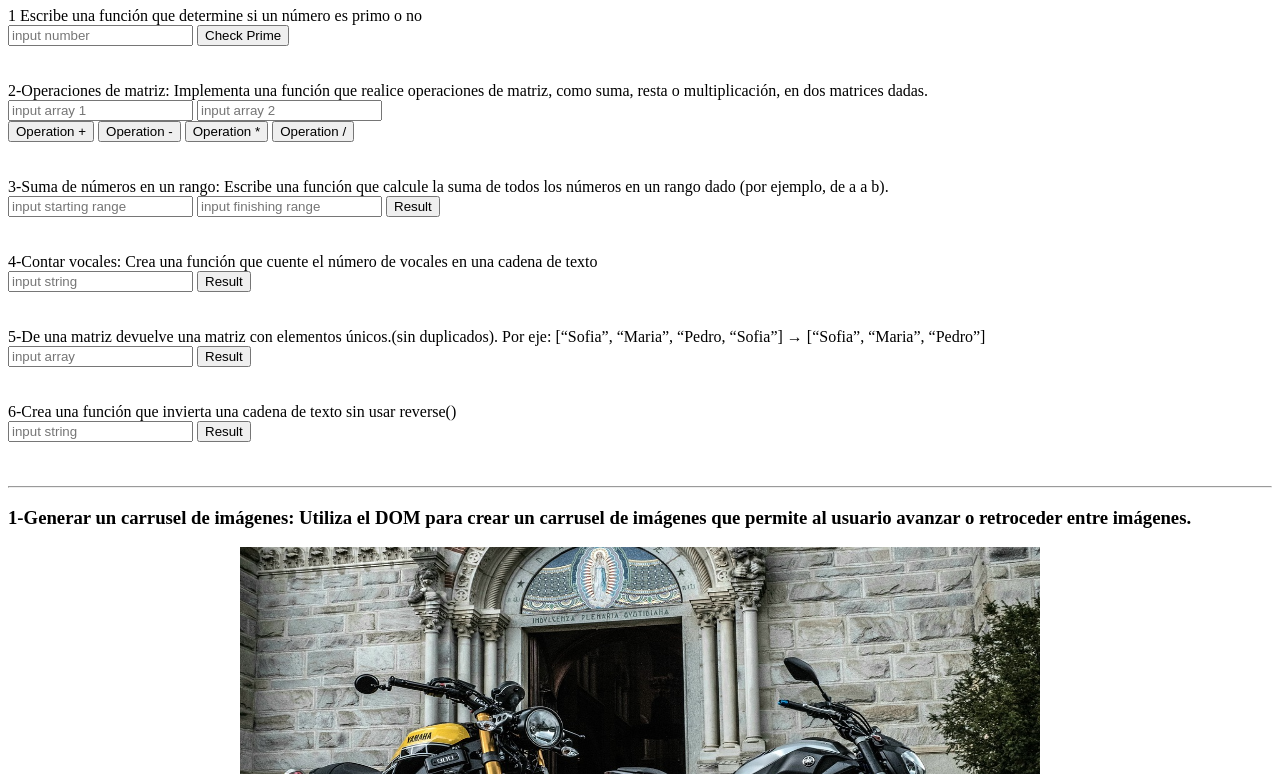
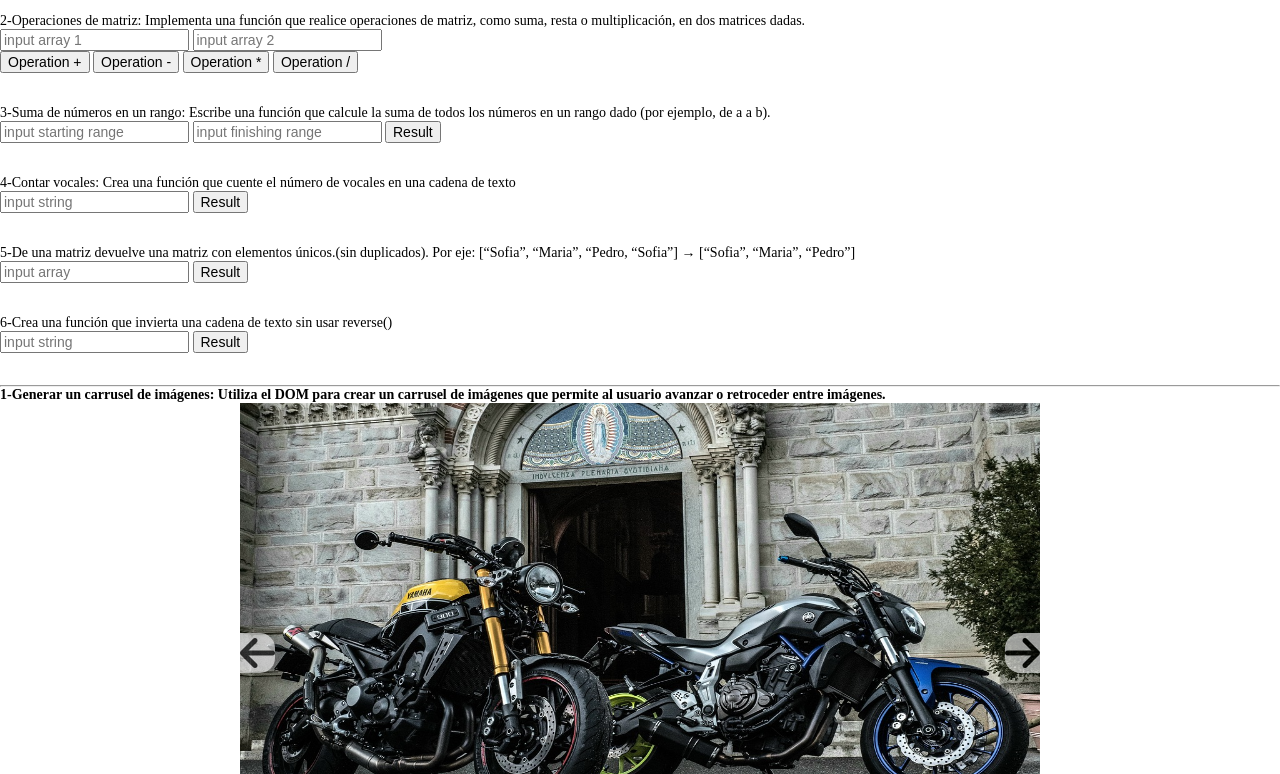
Before and after one commit to Sergio-916/Actividad_JS_Intermedio, a plain HTML site: page index.html in a window 1280 px wide. Shown: the part 73-847 px from the top of the page. Drawn offline with Linux system fonts and the light colour scheme.

Commit message:
Update style.css

```diff
--- a/style.css
+++ b/style.css
@@ -1,3 +1,7 @@
+*{
+    margin: 0;
+    font-size: 14px;
+}
 .carousel {
     width: 800px;
     height: 500px;
```
